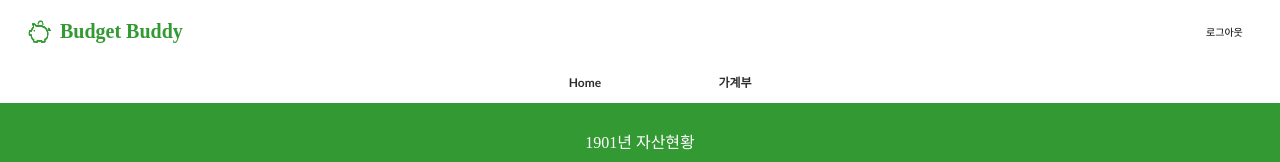
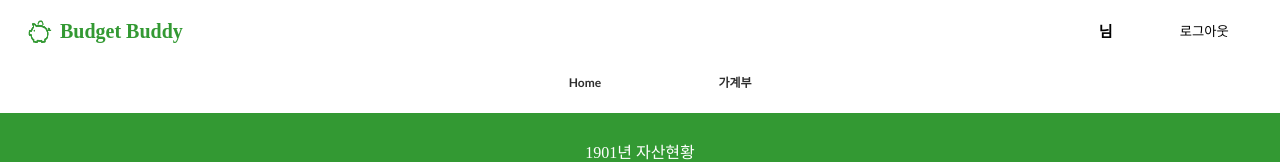
Before and after one commit to chae-rin/BudgetBuddy_Front, a React (Create React App) app: page /budget/1/1 in a window 1280 px wide. Shown: the top 162 px of the page. Built offline with nearby package versions, Linux system fonts and the light colour scheme; no server answers; sample sign-in values are in the browser's storage.

Commit message:
feat : header에 닉네임 추가 로그아웃 커서 변경

```diff
--- a/src/App.css
+++ b/src/App.css
@@ -37,11 +37,27 @@ body {
   font-size: 20px;
 }
 
+.logoutContainer {
+  width: 150px;
+  background-color: white;
+  border: none;
+  margin-left: auto;
+}
+
+.nickname {
+  background-color: white;
+  border: none;
+  font-size: 15px;
+  position: absolute;
+  cursor: pointer;
+}
+
 .logout {
   background-color: white;
   border: none;
-  margin-left: auto;
-  font-size: 10px;
+  font-size: 13 px;
+  position: absolute;
+  cursor: pointer;
 }
 
 .list {
@@ -53,7 +69,7 @@ body {
 
 
 .topMenu {
-  height: 40px;
+  height: 50px;
   width: 100%;
   display: flex;
 }
--- a/src/App.js
+++ b/src/App.js
@@ -1,6 +1,7 @@
 /** eslint-disable */
-import React, {useState} from 'react';
+import React, {useState, useEffect} from 'react';
 import { Routes, Route, useLocation, NavLink, useNavigate} from 'react-router-dom';
+import axios from 'axios';
 import Home from "./pages/Home";
 import Budget from "./pages/Budget.js";
 import Login from './login/Login';
@@ -9,6 +10,7 @@ import FindId from './login/FindId';
 import FindPw from './login/FindPw';
 import ResetPw from './login/ResetPw';
 import LoginErr from './login/LoginErr';
+import MyInfo from './pages/MyInfo';
 import PrivateRoute from './component/routes/PrivateRoute';
 import PublicRoute from './component/routes/PublicRoute';
 import Authentication from './login/authentication/AuthenticationService';
@@ -20,6 +22,21 @@ function App() {
   let today = new Date();
   const navigate = useNavigate();
   const isLogin = Authentication.isUserLoggedIn();
+  let [userNickname, setUserNickname] = useState("");
+
+  useEffect(() => {
+
+    if(isLogin){
+      axios.post('/user/findById', {
+        'user_id' : Authentication.getLoginUserId()
+      }).then((res) => {
+        setUserNickname(res.data.user_nickname);
+      }).catch(function(err){
+        console.log('error : ' + err);
+      });
+    }
+
+  });
 
   function logout(){
     if(window.confirm('로그아웃하시겠습니까?')){
@@ -36,7 +53,11 @@ function App() {
             <div className='main-title'>Budget Buddy</div>
             {
               isLogin
-              ? <button type="button" className='logout' onClick={() => {logout()}}>로그아웃</button>
+              ?
+                <div className="logoutContainer">
+                  <div className="nickname" onClick={() => navigate('/myInfo')}>{userNickname}님</div>
+                  <button type="button" className='logout' onClick={() => {logout()}}>로그아웃</button>
+                </div>
               : <></>
             }
         </div>
@@ -60,6 +81,7 @@ function App() {
         {/* 로그인전용 */}
         <Route element={<PrivateRoute/>}>
           <Route path="/budget/:year/:month" element={<Budget/>}></Route>
+          <Route path="/myInfo" element={<MyInfo/>}></Route>
         </Route>
 
         {/* 로그아웃 전용 */}
--- /dev/null
+++ b/src/pages/MyInfo.js
@@ -0,0 +1,14 @@
+import React from 'react';
+import { Link } from "react-router-dom";
+import '../App.css';
+import Authentication from '../login/authentication/AuthenticationService';
+
+function MyInfo(){
+    return (
+        <div>
+            MY INFO
+        </div>
+    )
+}
+
+export default MyInfo;
```
